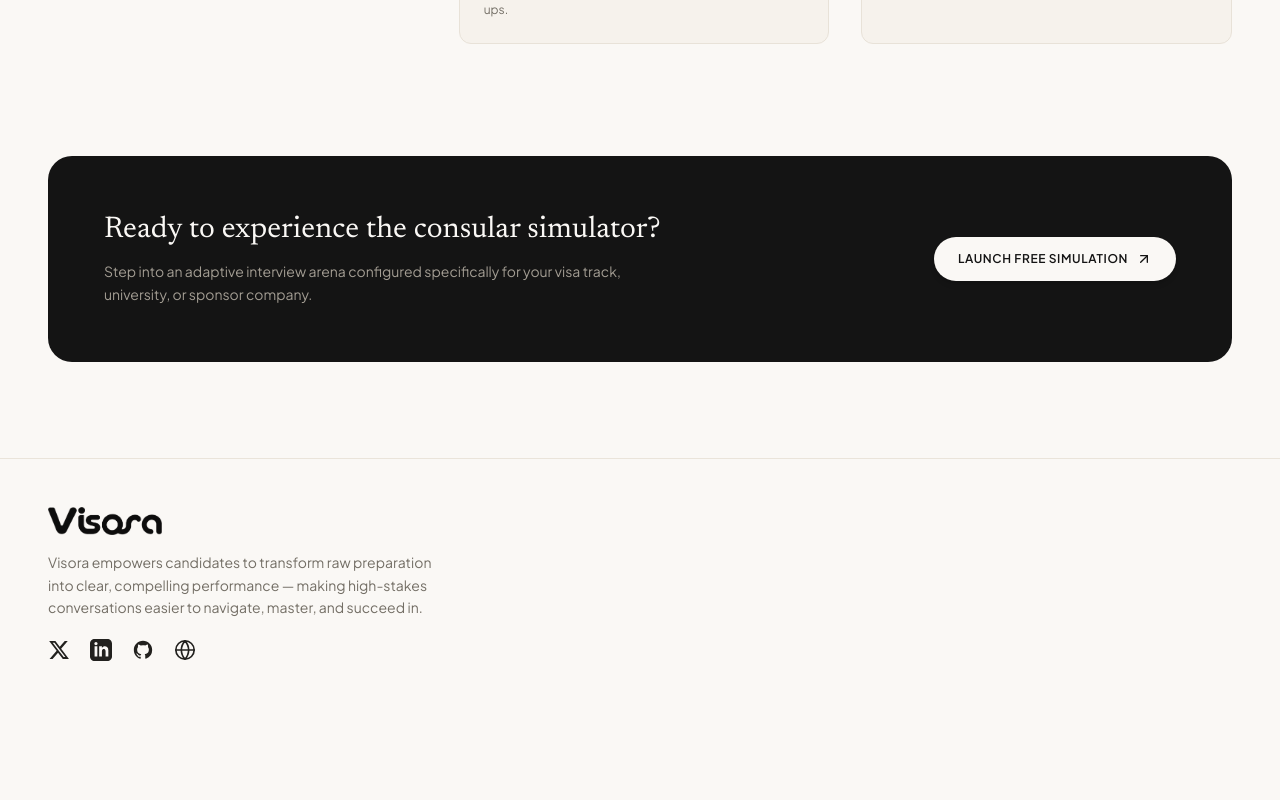
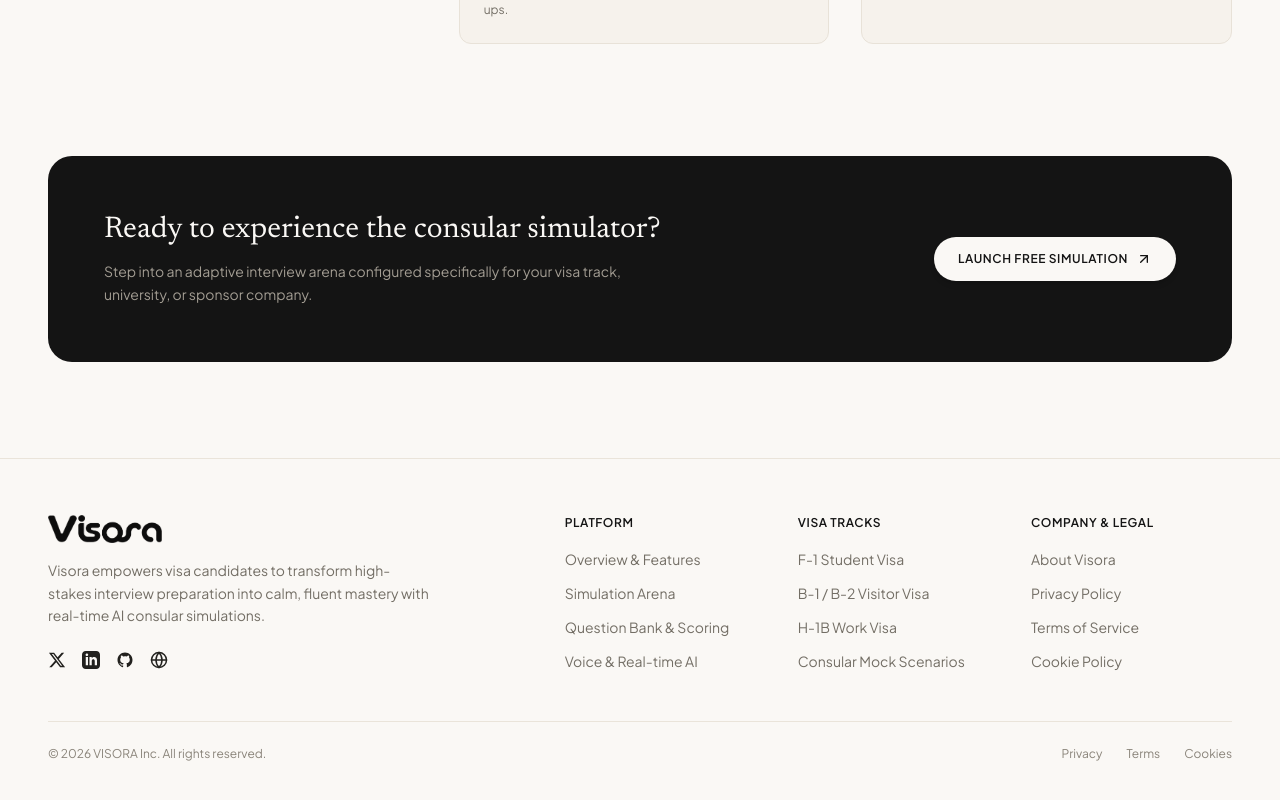
Before and after one commit to sn3hhaa/visora, a Next.js app in the folder frontend/: page /about in a window 1280 px wide. Shown: the part 1383-2183 px from the top of the page. Before the commit the page ends 2124 px from the top, so only its background shows below. Built offline with nearby package versions, Linux system fonts and the light colour scheme.

Commit message:
fix(footer): render right-side navigation columns and bottom bar

```diff
--- a/frontend/components/landing/footer/footer.tsx
+++ b/frontend/components/landing/footer/footer.tsx
@@ -2,6 +2,7 @@
 
 import * as React from "react";
 import Link from "next/link";
+import { Globe } from "lucide-react";
 
 interface SocialLink {
   name: string;
@@ -12,11 +13,9 @@ interface SocialLink {
 const SOCIAL_LINKS: SocialLink[] = [
   {
     name: "X",
-
-
     href: "https://x.com",
     icon: (
-      <svg className="w-[22px] h-[22px] fill-current" viewBox="0 0 24 24" aria-hidden="true">
+      <svg className="w-[18px] h-[18px] fill-current" viewBox="0 0 24 24" aria-hidden="true">
         <path d="M18.244 2.25h3.308l-7.227 8.26 8.502 11.24H16.17l-5.214-6.817L4.99 21.75H1.68l7.73-8.835L1.254 2.25H8.08l4.713 6.231zm-1.161 17.52h1.833L7.084 4.126H5.117z" />
       </svg>
     ),
@@ -25,7 +24,7 @@ const SOCIAL_LINKS: SocialLink[] = [
     name: "LinkedIn",
     href: "https://linkedin.com",
     icon: (
-      <svg className="w-[22px] h-[22px] fill-current" viewBox="0 0 24 24" aria-hidden="true">
+      <svg className="w-[18px] h-[18px] fill-current" viewBox="0 0 24 24" aria-hidden="true">
         <path d="M19 0h-14c-2.761 0-5 2.239-5 5v14c0 2.761 2.239 5 5 5h14c2.762 0 5-2.239 5-5v-14c0-2.761-2.238-5-5-5zm-11 19h-3v-11h3v11zm-1.5-12.268c-.966 0-1.75-.79-1.75-1.764s.784-1.764 1.75-1.764 1.75.79 1.75 1.764-.783 1.764-1.75 1.764zm13.5 12.268h-3v-5.604c0-3.368-4-3.113-4 0v5.604h-3v-11h3v1.765c1.396-2.586 7-2.777 7 2.476v6.759z" />
       </svg>
     ),
@@ -34,32 +33,60 @@ const SOCIAL_LINKS: SocialLink[] = [
     name: "GitHub",
     href: "https://github.com",
     icon: (
-      <svg className="w-[22px] h-[22px] fill-current" viewBox="0 0 24 24" aria-hidden="true">
-        <path fillRule="evenodd" clipRule="evenodd" d="M12 2C6.477 2 2 6.484 2 12.017c0 4.425 2.865 8.18 6.839 9.504.5.092.682-.217.682-.483 0-.237-.008-.868-.013-1.703-2.782.605-3.369-1.343-3.369-1.343-.454-1.158-1.11-1.466-1.11-1.466-.908-.62.069-.608.069-.608 1.003.07 1.53 1.032 1.53 1.032.892 1.53 2.341 1.088 2.91.832.092-.647.35-1.088.636-1.338-2.22-.253-4.555-1.113-4.555-4.951 0-1.093.39-1.988 1.029-2.688-.103-.253-.446-1.272.098-2.65 0 0 .84-.27 2.75 1.026A9.564 9.564 0 0112 6.844c.85.004 1.705.115 2.504.337 1.909-1.296 2.747-1.027 2.747-1.027.546 1.379.202 2.398.1 2.651.64.7 1.028 1.595 1.028 2.688 0 3.848-2.339 4.695-4.566 4.943.359.309.678.92.678 1.855 0 1.338-.012 2.419-.012 2.747 0 .268.18.58.688.482A10.019 10.019 0 0022 12.017C22 6.484 17.522 2 12 2z" />
+      <svg className="w-[18px] h-[18px] fill-current" viewBox="0 0 24 24" aria-hidden="true">
+        <path
+          fillRule="evenodd"
+          clipRule="evenodd"
+          d="M12 2C6.477 2 2 6.484 2 12.017c0 4.425 2.865 8.18 6.839 9.504.5.092.682-.217.682-.483 0-.237-.008-.868-.013-1.703-2.782.605-3.369-1.343-3.369-1.343-.454-1.158-1.11-1.466-1.11-1.466-.908-.62.069-.608.069-.608 1.003.07 1.53 1.032 1.53 1.032.892 1.53 2.341 1.088 2.91.832.092-.647.35-1.088.636-1.338-2.22-.253-4.555-1.113-4.555-4.951 0-1.093.39-1.988 1.029-2.688-.103-.253-.446-1.272.098-2.65 0 0 .84-.27 2.75 1.026A9.564 9.564 0 0112 6.844c.85.004 1.705.115 2.504.337 1.909-1.296 2.747-1.027 2.747-1.027.546 1.379.202 2.398.1 2.651.64.7 1.028 1.595 1.028 2.688 0 3.848-2.339 4.695-4.566 4.943.359.309.678.92.678 1.855 0 1.338-.012 2.419-.012 2.747 0 .268.18.58.688.482A10.019 10.019 0 0022 12.017C22 6.484 17.522 2 12 2z"
+        />
       </svg>
     ),
   },
   {
     name: "Portfolio",
     href: "https://visora.app",
-    icon: (
-      <svg className="w-[22px] h-[22px] stroke-current fill-none stroke-[1.8]" viewBox="0 0 24 24" strokeLinecap="round" strokeLinejoin="round" aria-hidden="true">
-        <circle cx="12" cy="12" r="10" />
-        <line x1="2" y1="12" x2="22" y2="12" />
-        <path d="M12 2a15.3 15.3 0 0 1 4 10 15.3 15.3 0 0 1-4 10 15.3 15.3 0 0 1-4-10 15.3 15.3 0 0 1 4-10z" />
-      </svg>
-    ),
+    icon: <Globe className="w-[18px] h-[18px]" />,
+  },
+];
+
+const FOOTER_COLUMNS = [
+  {
+    title: "Platform",
+    links: [
+      { label: "Overview & Features", href: "/features" },
+      { label: "Simulation Arena", href: "/setup" },
+      { label: "Question Bank & Scoring", href: "/features" },
+      { label: "Voice & Real-time AI", href: "/features" },
+    ],
+  },
+  {
+    title: "Visa Tracks",
+    links: [
+      { label: "F-1 Student Visa", href: "/setup" },
+      { label: "B-1 / B-2 Visitor Visa", href: "/setup" },
+      { label: "H-1B Work Visa", href: "/setup" },
+      { label: "Consular Mock Scenarios", href: "/setup" },
+    ],
+  },
+  {
+    title: "Company & Legal",
+    links: [
+      { label: "About Visora", href: "/about" },
+      { label: "Privacy Policy", href: "/privacy" },
+      { label: "Terms of Service", href: "/terms" },
+      { label: "Cookie Policy", href: "/cookies" },
+    ],
   },
 ];
 
 export function Footer() {
   return (
     <footer className="relative w-full bg-[#FAF8F5] border-t border-[#EAE4DA] overflow-hidden">
-      <div className="max-w-7xl mx-auto px-6 sm:px-8 lg:px-12 pt-8 sm:pt-10 md:pt-12 pb-16 sm:pb-20">
-        <div className="grid grid-cols-1 md:grid-cols-12 gap-10 lg:gap-14 items-center">
+      <div className="max-w-7xl mx-auto px-6 sm:px-8 lg:px-12 pt-14 pb-12">
+        <div className="grid grid-cols-1 md:grid-cols-12 gap-10 lg:gap-14">
 
-          {/* Left Column: Brand, Description & Socials */}
-          <div className="md:col-span-5 flex flex-col items-start">
+          {/* Left Column: Brand, Description & Socials (5 cols) */}
+          <div className="md:col-span-5 flex flex-col items-start pr-0 md:pr-6">
             <Link href="/" className="inline-block hover:opacity-90 transition-opacity mb-4">
               <img
                 src="/images/visora-logo-dark.png"
@@ -68,13 +95,12 @@ export function Footer() {
               />
             </Link>
 
-            <p className="text-sm text-[#736E65] max-w-sm leading-relaxed mb-5">
-              Visora empowers candidates to transform raw preparation into clear, compelling
-              performance — making high-stakes conversations easier to navigate, master, and succeed in.
+            <p className="text-sm text-[#736E65] max-w-sm leading-relaxed mb-6 font-normal">
+              Visora empowers visa candidates to transform high-stakes interview preparation into calm, fluent mastery with real-time AI consular simulations.
             </p>
 
             {/* Social Links Row */}
-            <div className="flex items-center gap-5 text-[#1A1916]">
+            <div className="flex items-center gap-4 text-[#1A1916]">
               {SOCIAL_LINKS.map((social) => (
                 <a
                   key={social.name}
@@ -90,6 +116,45 @@ export function Footer() {
             </div>
           </div>
 
+          {/* Right Column: 3 Navigation Columns (7 cols) */}
+          <div className="md:col-span-7 grid grid-cols-2 sm:grid-cols-3 gap-8">
+            {FOOTER_COLUMNS.map((col) => (
+              <div key={col.title} className="flex flex-col">
+                <h3 className="text-xs font-semibold text-[#141414] tracking-wider uppercase mb-4">
+                  {col.title}
+                </h3>
+                <ul className="space-y-2.5">
+                  {col.links.map((link) => (
+                    <li key={link.label}>
+                      <Link
+                        href={link.href}
+                        className="text-sm text-[#736E65] hover:text-[#141414] transition-colors"
+                      >
+                        {link.label}
+                      </Link>
+                    </li>
+                  ))}
+                </ul>
+              </div>
+            ))}
+          </div>
+
+        </div>
+
+        {/* Bottom Bar: Copyright & Legal */}
+        <div className="mt-12 pt-6 border-t border-[#EAE4DA] flex flex-col sm:flex-row items-center justify-between gap-4 text-xs text-[#8A847A]">
+          <p>© {new Date().getFullYear()} VISORA Inc. All rights reserved.</p>
+          <div className="flex items-center gap-6">
+            <Link href="/privacy" className="hover:text-[#141414] transition-colors">
+              Privacy
+            </Link>
+            <Link href="/terms" className="hover:text-[#141414] transition-colors">
+              Terms
+            </Link>
+            <Link href="/cookies" className="hover:text-[#141414] transition-colors">
+              Cookies
+            </Link>
+          </div>
         </div>
       </div>
     </footer>
```
